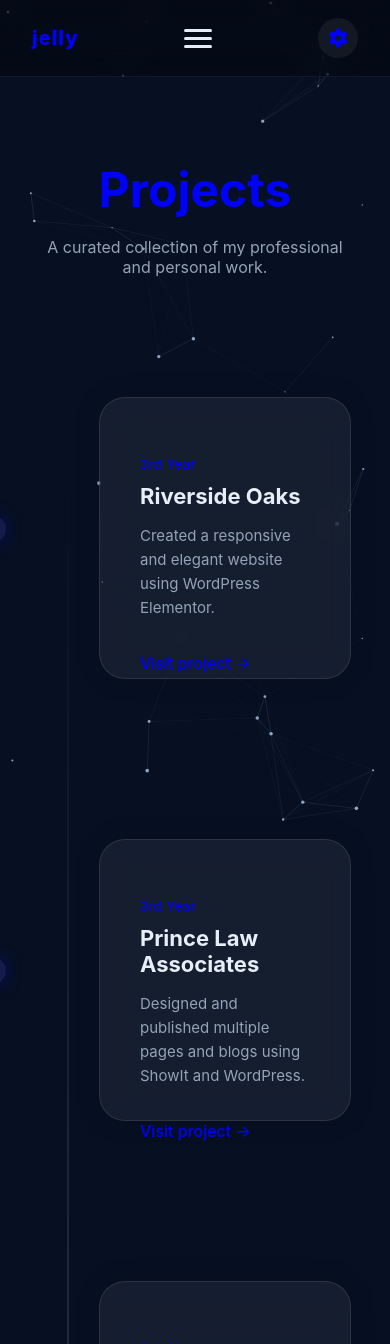
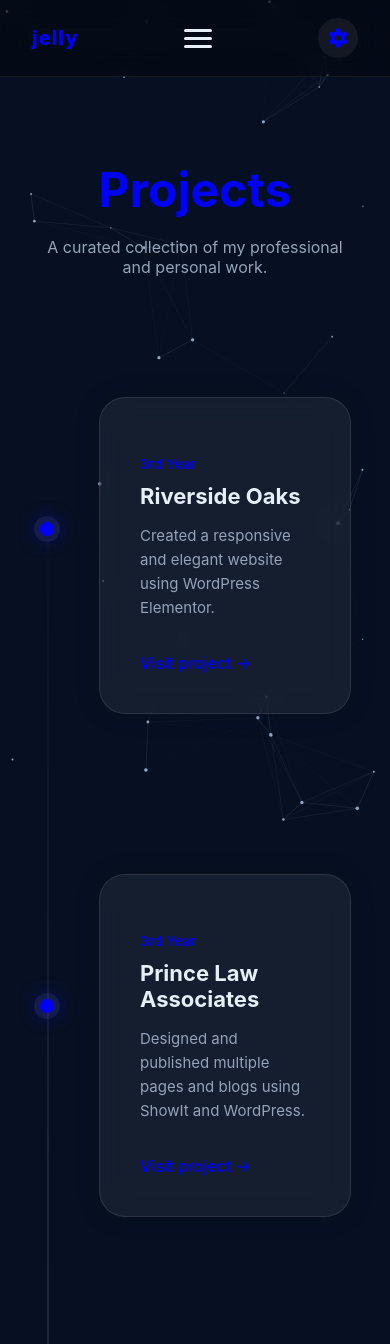
Before and after one commit to gela08/jelly-portfolio, a React (Vite) app: page /projects in a window 390 px wide. Shown: the top 1344 px of the page. Built offline with nearby package versions, Linux system fonts and the light colour scheme.

Commit message:
fixed projects page mobile view

```diff
--- a/src/styles/pages/Projects.css
+++ b/src/styles/pages/Projects.css
@@ -197,7 +197,7 @@
 
 @media (max-width: 850px) {
   .projects-timeline-line {
-    left: 28px;
+    left: 8px;
   }
 
   .project-row {
@@ -207,10 +207,11 @@
 
   .project-box {
     width: 100%;
+    height: 100%;
   }
 
   .projects-timeline-dot {
-    left: -46px !important;
+    left: 8px !important;
     right: auto;
   }
 }
```
